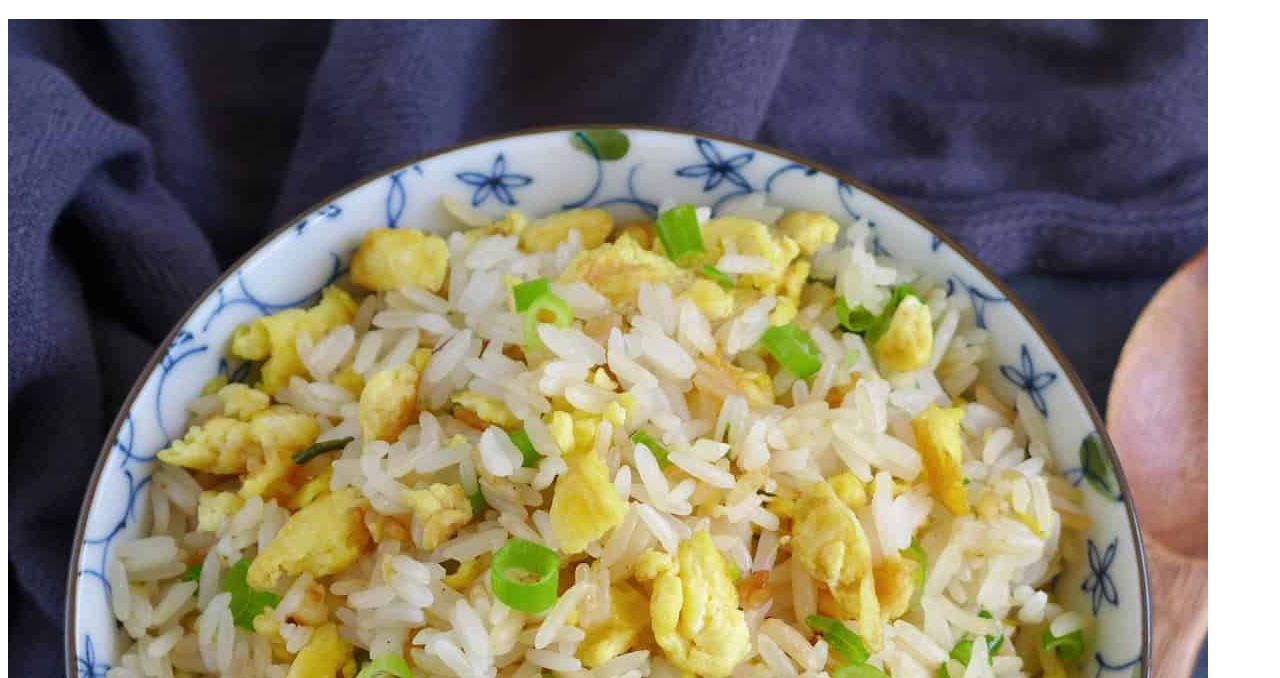
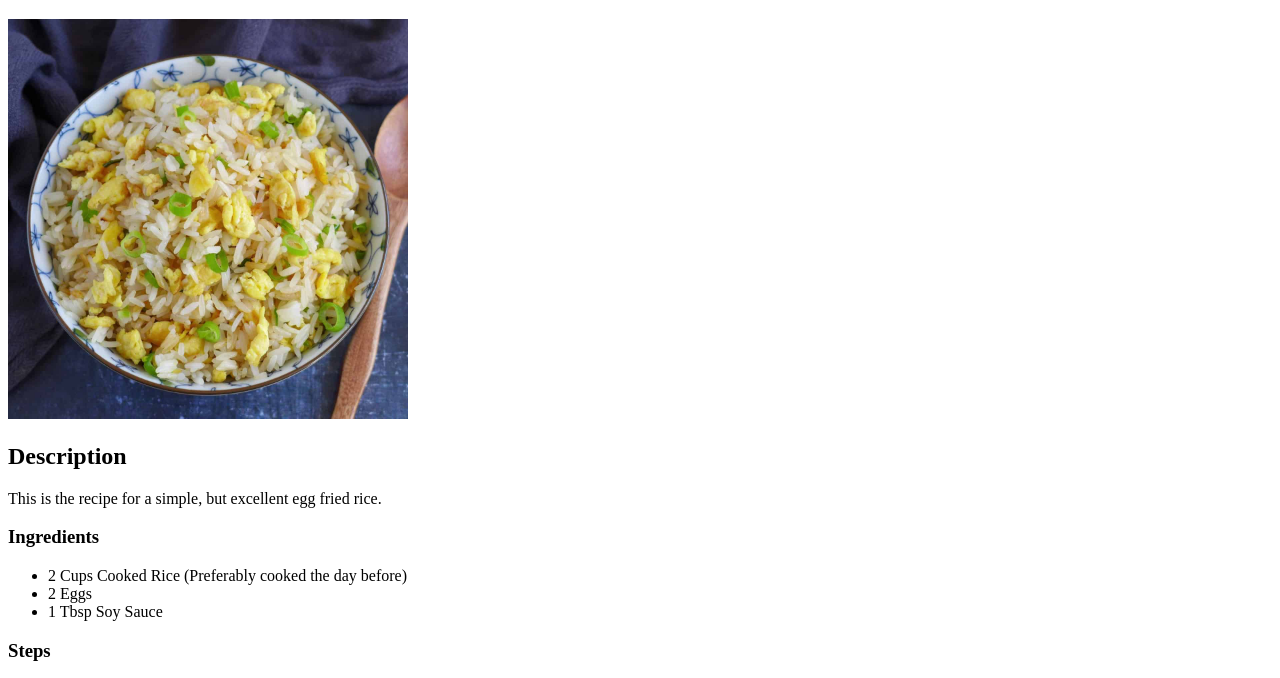
Before and after one commit to kermola/odin-recipes, a plain HTML site: page recipes/eggfriedrice.html in a window 1280 px wide. Shown: the part 61-739 px from the top of the page. Drawn offline with Linux system fonts and the light colour scheme.

Commit message:
Add styles.css including img size

```diff
--- a/recipes/eggfriedrice.html
+++ b/recipes/eggfriedrice.html
@@ -2,8 +2,9 @@
 <html lang="en">
 <head>
     <meta charset="UTF-8">
-    <meta http-equiv="X-UA-Compatible" content="IE=edge">
+    <meta http-equiv="X-UA-Compatible"  content="IE=edge">
     <meta name="viewport" content="width=device-width, initial-scale=1.0">
+    <link rel="stylesheet" href="../styles.css">
     <title>Egg Fried Rice Recipe</title>
 </head>
 <body>
--- /dev/null
+++ b/styles.css
@@ -0,0 +1,6 @@
+/* styles.css */
+
+img {
+    height: auto;
+    width: 400px;
+}
```
Also changed, not shown: index.html (+1 -0 lines).
